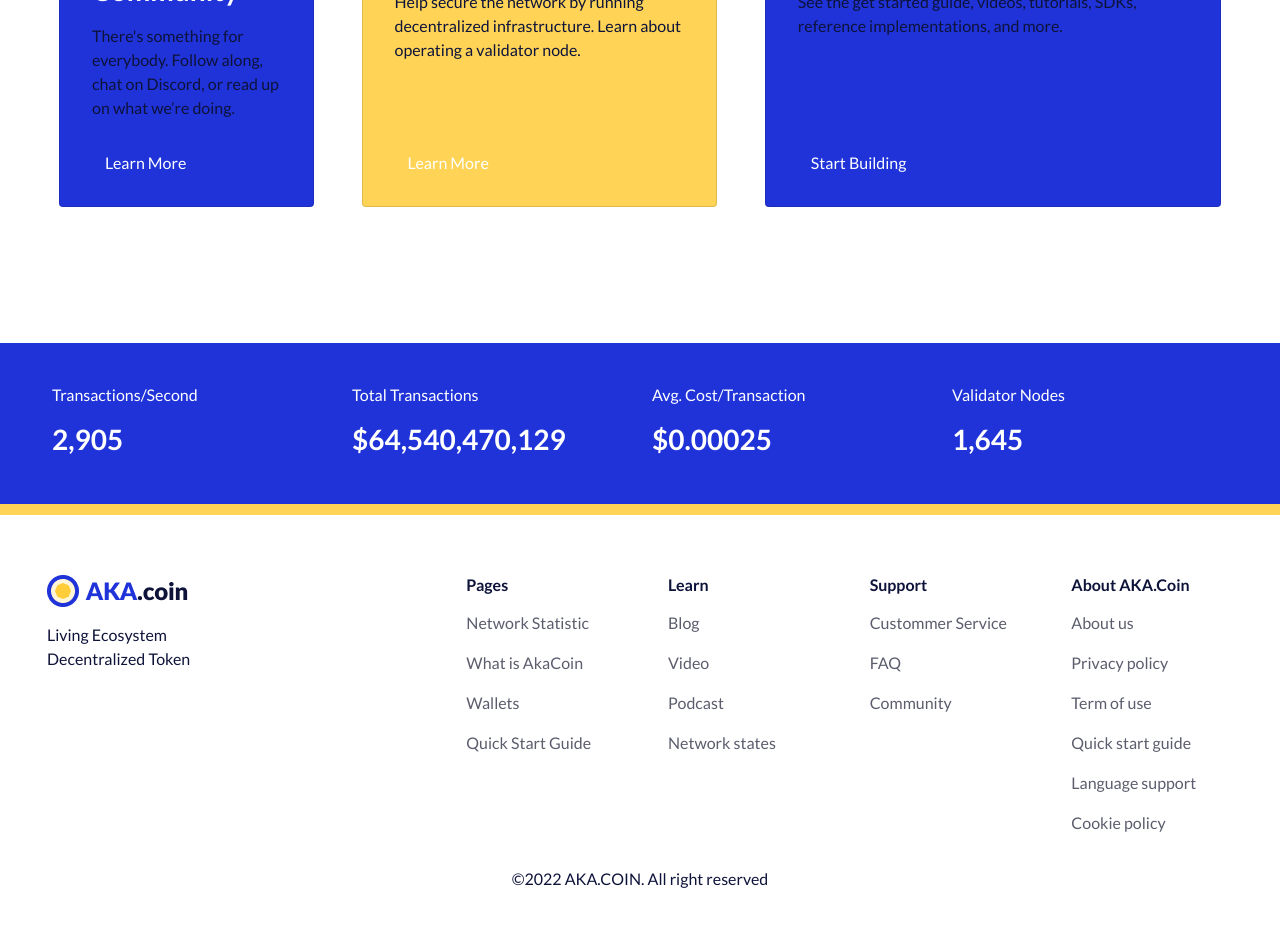
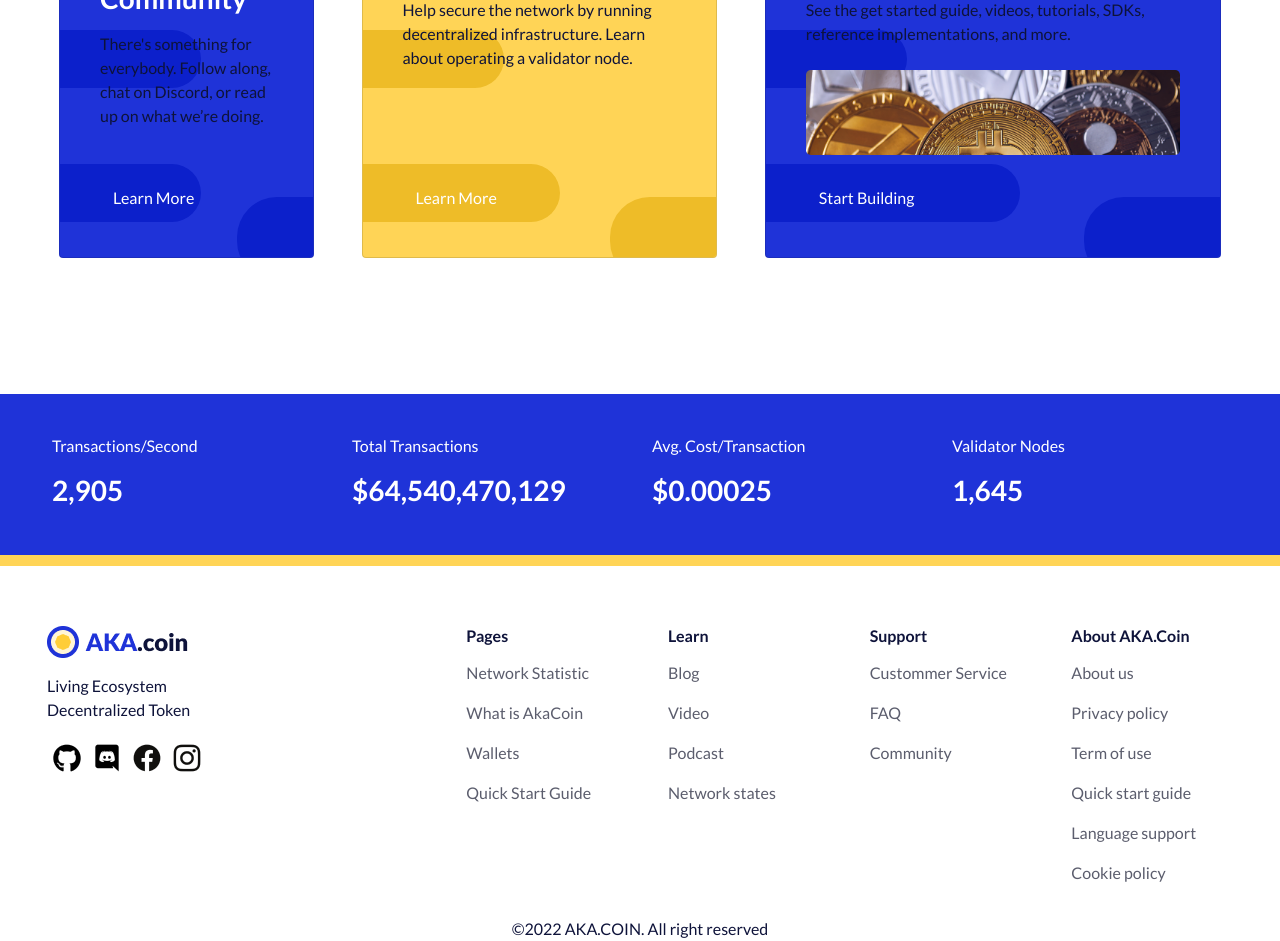
Before and after one commit to mdsagar333/katex-entertainment-frontend, a React (Create React App) app: page / in a window 1280 px wide. Shown: the part 3320-4261 px from the top of the page. Before the commit the page ends 4211 px from the top, so only its background shows below. Built offline with nearby package versions, Linux system fonts and the light colour scheme.

Commit message:
Quick start banner complete

```diff
--- a/src/App.css
+++ b/src/App.css
@@ -209,6 +209,33 @@
   border-radius: 25px 0px 0px 25px;
 }
 
+.quickstart__banner__rectanlge-2 {
+  width: 141px;
+  height: 58px;
+  position: absolute;
+  border-radius: 0px 29px 29px 0px;
+  left: 0;
+  top: 35%;
+}
+
+.quickstart__banner__rectanlge-3 {
+  width: 56%;
+  height: 58px;
+  position: absolute;
+  left: 0;
+  bottom: 10%;
+  border-radius: 0px 29px 29px 0px;
+}
+
+.quickstart__banner__rectanlge-4 {
+  width: 30%;
+  height: 84px;
+  position: absolute;
+  right: 0;
+  bottom: -7%;
+  border-radius: 40px 0px 0px 40px;
+}
+
 /* counter styles */
 
 .custom__counter__container {
--- a/src/pages/Home/components/Footer/Footer.js
+++ b/src/pages/Home/components/Footer/Footer.js
@@ -24,7 +24,20 @@
             <p>
               Living Ecosystem <br /> Decentralized Token
             </p>
-            <div className="custom__social__link__container"></div>
+            <div className="custom__social__link__container">
+              <a href="https://github.com/">
+                <img src={github} className="d-inline-block" />
+              </a>
+              <a href="https://dribbble.com/">
+                <img src={dribble} className="d-inline-block" />
+              </a>
+              <a href="https://www.facebook.com/">
+                <img src={facebook} className="d-inline-block" />
+              </a>
+              <a href="https://www.instagram.com/">
+                <img src={instagram} className="d-inline-block" />
+              </a>
+            </div>
           </div>
           <div className="col-12 col-md-2">
             <FooterVerticalNav navHeader="Pages" navLists={footerNavPages} />
--- a/src/pages/Home/components/QuickStartSection/QuickStart.js
+++ b/src/pages/Home/components/QuickStartSection/QuickStart.js
@@ -72,6 +72,7 @@
                   description="See the get started guide, videos, tutorials, SDKs, reference implementations, and more."
                   linkStr="Start Building"
                   pos={2}
+                  image={true}
                 />
               </div>
             </div>
--- a/src/pages/Home/components/QuickStartSection/QuickStartBanner.js
+++ b/src/pages/Home/components/QuickStartSection/QuickStartBanner.js
@@ -1,6 +1,7 @@
 import React from "react";
+import bannerImg from "../../../../assets/image/bannerImg.jpg";
 
-const QuickStartBannerCard = ({ title, description, linkStr, pos }) => {
+const QuickStartBannerCard = ({ title, description, linkStr, pos, image }) => {
   const bgclassStr =
     pos % 2 === 0 ? "custom__wallet__primary" : "custom__wallet__secondary";
   const rectangleBgClassStr =
@@ -8,12 +9,20 @@
       ? "custom__rectanlg__primary"
       : "custom__rectangle__secondary";
   return (
-    <div class={`card p-3 ${bgclassStr} position-relative`}>
-      <div class="card-body custom__z__index position-relative">
+    <div
+      class={`card ${bgclassStr} position-relative overflow-hidden`}
+      style={{ padding: "40px", height: "350px" }}
+    >
+      <div class="card-body custom__z__index position-relative p-0">
         <h3 class="card-title mb-3">{title}</h3>
         <p class="card-text">{description}</p>
       </div>
-      <div className="card-footer custom__z__index position-relative">
+      {image && (
+        <div className="my-4 overflow-hidden position-relative custom__z__index rounded-3">
+          <img src={bannerImg} alt="" className="img-fluid " />
+        </div>
+      )}
+      <div className="card-footer custom__z__index position-relative p-0">
         <a href="#" class="btn">
           {linkStr}
         </a>
```
Also changed, not shown: src/assets/image/bannerImg.jpg (added).
